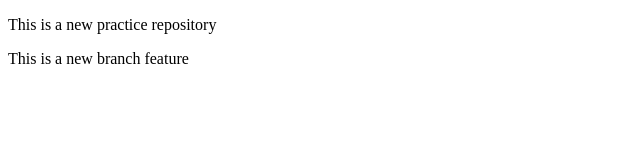
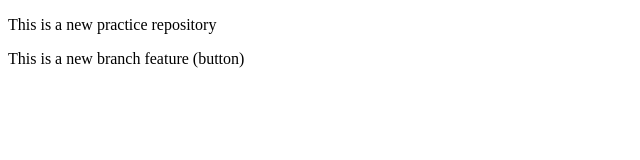
Before and after one commit to Intaza/localrepo, a plain HTML site: page index.html in a window 1280 px wide. Shown: the full height of the page, 0-640 px from the left. Drawn offline with Linux system fonts and the light colour scheme.

```diff
--- a/index.html
+++ b/index.html
@@ -7,6 +7,6 @@
 </head>
 <body>
     <p>This is a new practice repository</p>
-    <p>This is a new branch feature</p>
+    <p>This is a new branch feature (button)</p>
 </body>
 </html>
```
